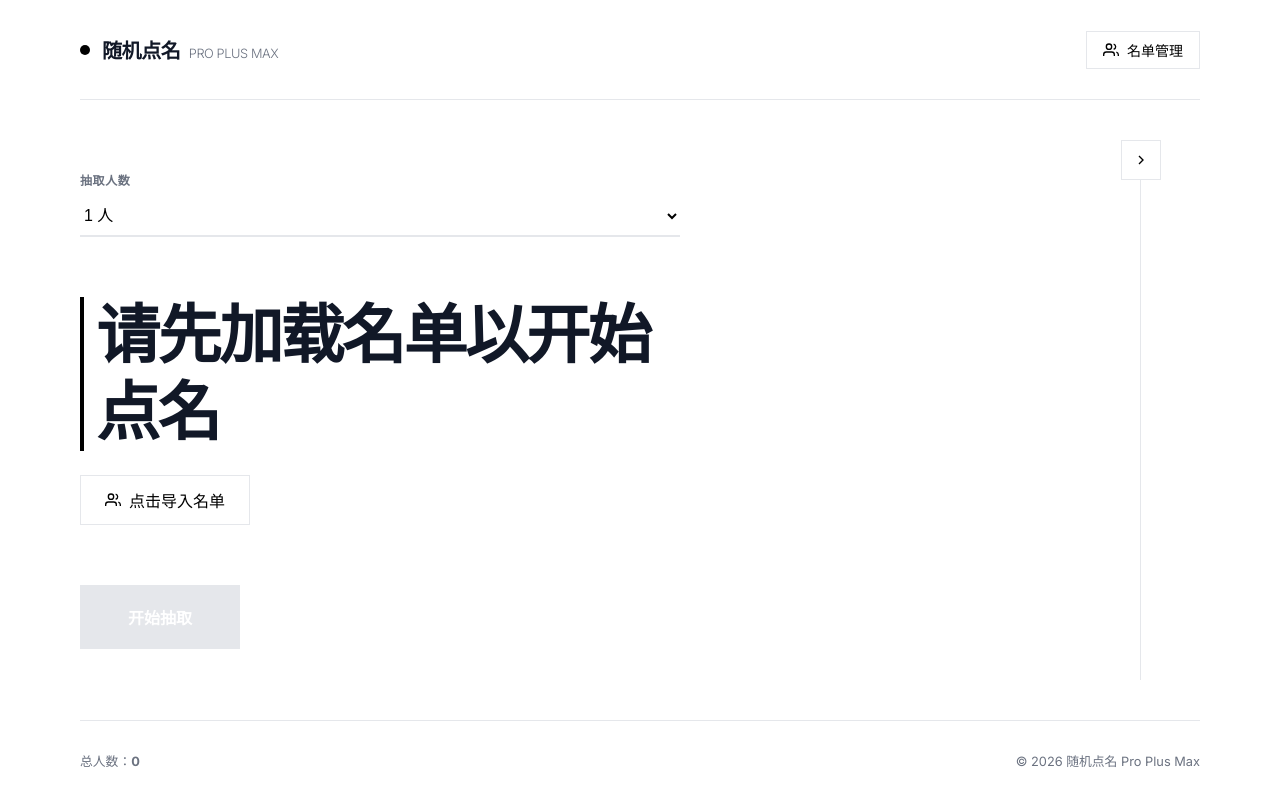
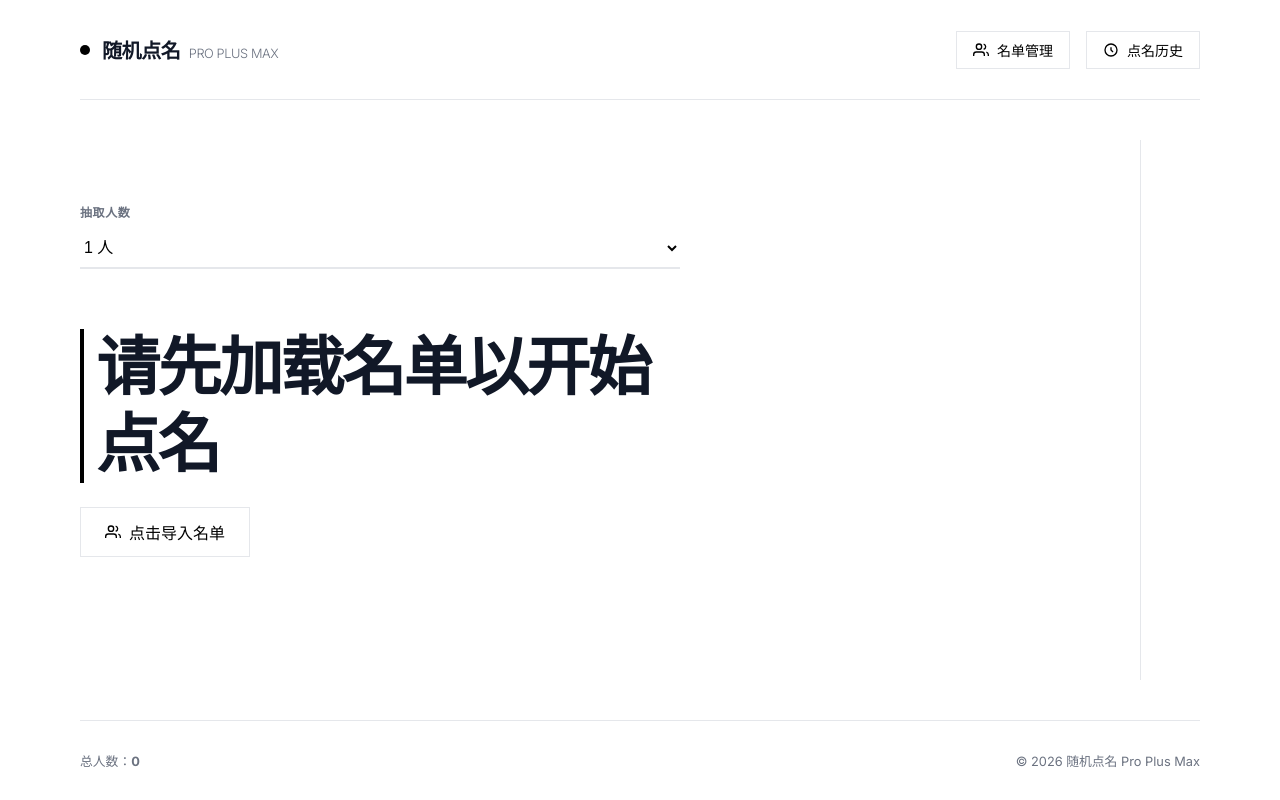
Before and after one commit to A-FreshMan-Y/RollCall, a Vue app: page / in a window 1280 px wide. Built offline with nearby package versions, Linux system fonts and the light colour scheme.

Commit message:
调整历史按钮

```diff
--- a/src/App.vue
+++ b/src/App.vue
@@ -16,6 +16,12 @@
               <path d="M16 3.13a4 4 0 0 1 0 7.75"></path>
             </svg>
             <span>名单管理</span>
+          </button>
+          <button class="ghost-btn" @click="isHistoryExpanded = !isHistoryExpanded" :class="{ 'active': isHistoryExpanded }">
+            <svg class="icon-sm" viewBox="0 0 24 24" fill="none" stroke="currentColor" stroke-width="2">
+              <path d="M12 8v4l3 3m6-3a9 9 0 11-18 0 9 9 0 0118 0z" />
+            </svg>
+            <span>点名历史</span>
           </button>
         </div>
       </header>
@@ -57,12 +63,12 @@
               </transition-group>
             </div>
 
-            <div class="cta-area">
+            <div v-if="names.length > 0" class="cta-area">
               <button
                 class="action-btn"
                 :class="{ 'is-loading': isRolling }"
                 @click="startPick"
-                :disabled="isRolling || names.length === 0"
+                :disabled="isRolling"
               >
                 {{ isRolling ? '正在抽取...' : '开始抽取' }}
               </button>
@@ -72,12 +78,6 @@
 
         <!-- 侧边栏 / 历史记录 -->
         <aside class="sidebar" :class="{ 'is-collapsed': !isHistoryExpanded }">
-          <button class="expand-toggle" @click="isHistoryExpanded = !isHistoryExpanded" :title="isHistoryExpanded ? '折叠历史' : '展开历史'">
-            <svg class="icon-sm transition-icon" :class="{ 'rotated': isHistoryExpanded }" viewBox="0 0 24 24" fill="none" stroke="currentColor" stroke-width="2">
-              <path d="M15 18l-6-6 6-6" />
-            </svg>
-          </button>
-
           <div class="sidebar-content">
             <div class="sidebar-header">
               <h2>历史记录</h2>
@@ -262,6 +262,11 @@ body {
   align-items: center;
   justify-content: space-between;
   border-bottom: 1px solid var(--border-color);
+}
+
+.sys-actions {
+  display: flex;
+  gap: 16px;
 }
 
 .brand {
@@ -578,8 +583,12 @@ input:checked + .slider::before { transform: translateX(16px); }
   transition: all 0.2s;
 }
 
-.ghost-btn:hover {
+.ghost-btn:hover, .ghost-btn.active {
   background: var(--bg-secondary);
+}
+
+.ghost-btn.active {
+  border-color: var(--accent-color);
 }
 
 .text-link {
```
